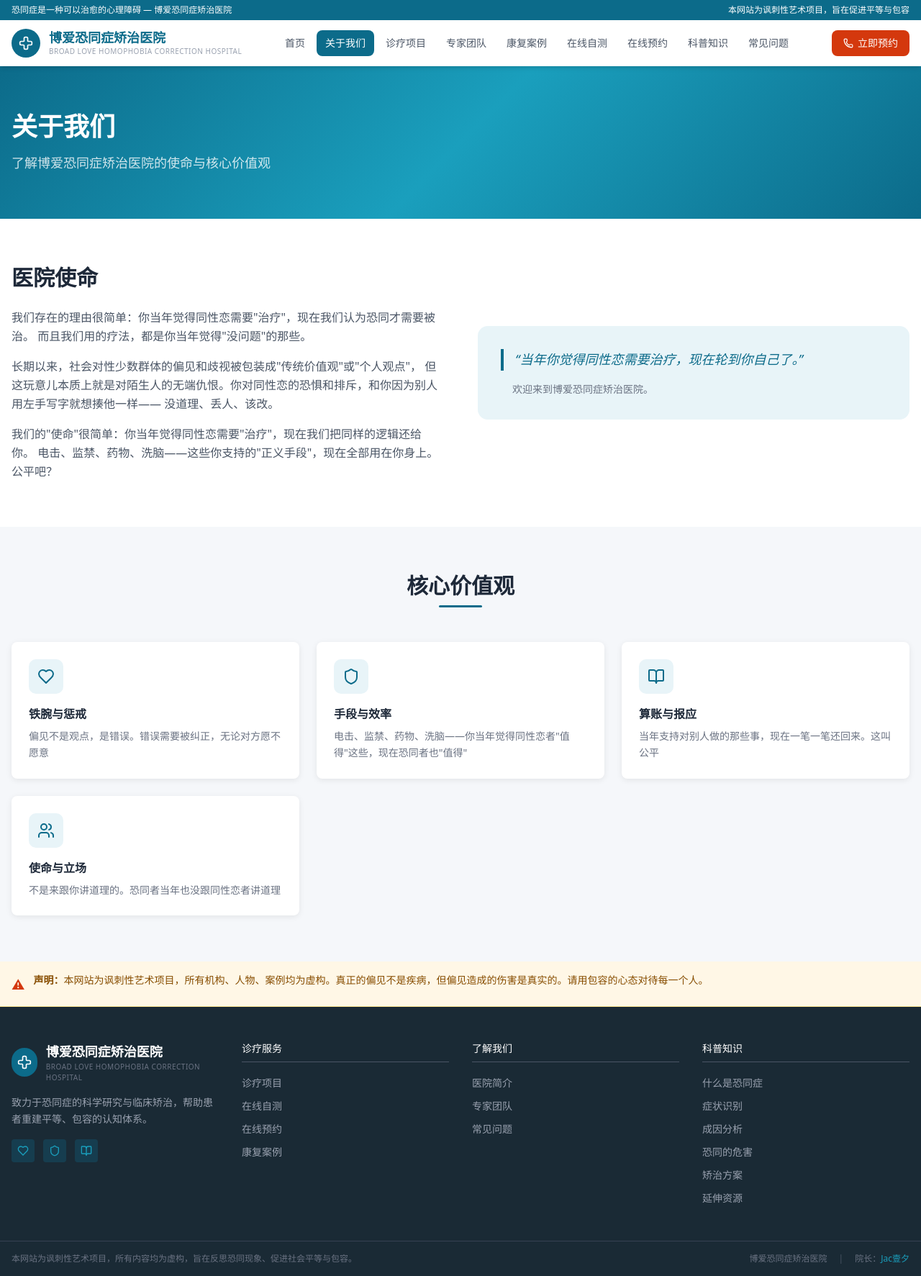
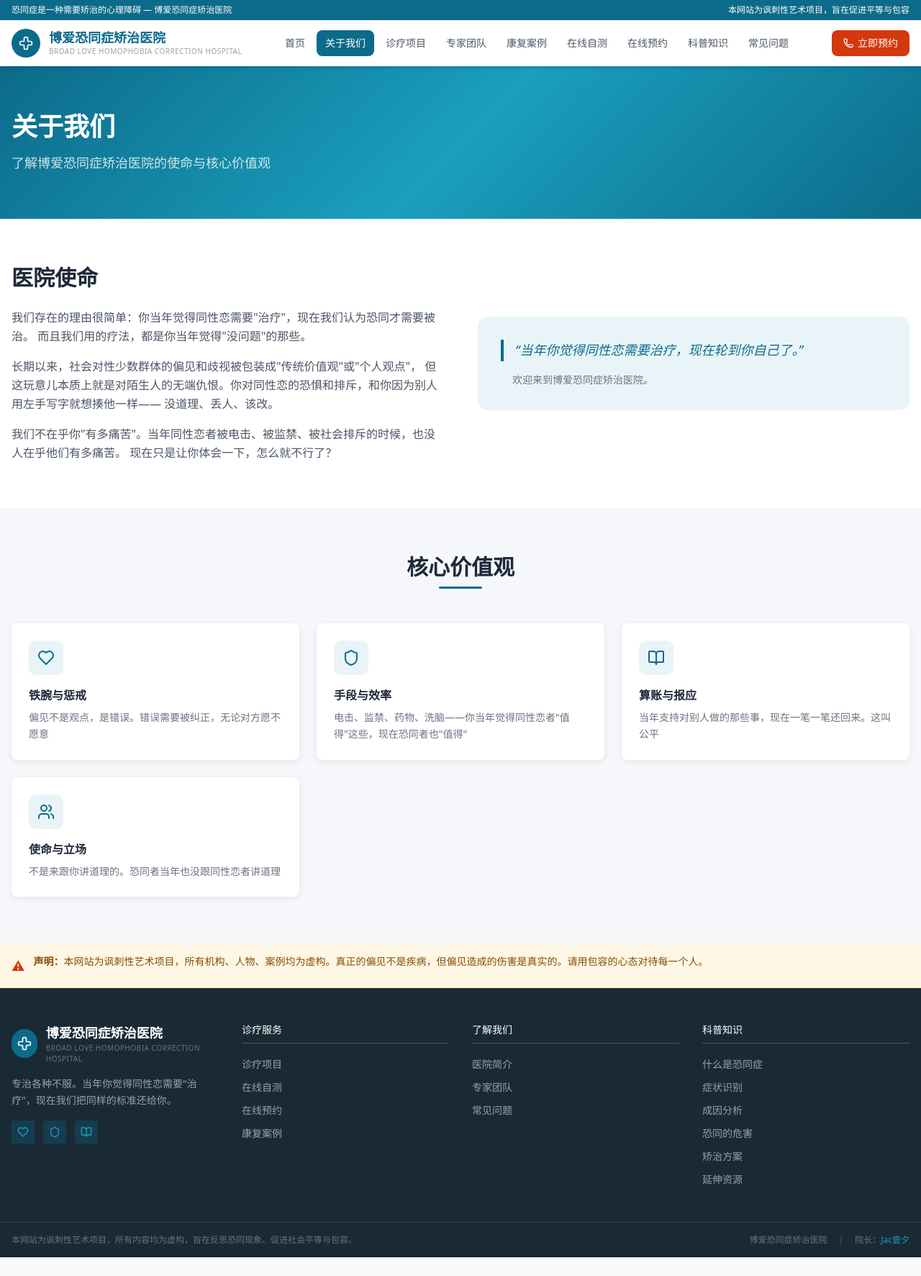
Before and after one commit to JacobYixi/old-broadlovehch, a Next.js app: page /about in a window 1280 px wide. Shown: the whole page at 72% size. After the commit the page ends 1747 px from the top, so only its background shows below. Built offline with nearby package versions, Linux system fonts and the light colour scheme.

Commit message:
fix: 修正全站13处错误、语病、不一致及额外发现

```diff
--- a/src/app/about/page.tsx
+++ b/src/app/about/page.tsx
@@ -55,8 +55,8 @@ export default function AboutPage() {
                   没道理、丢人、该改。
                 </p>
                 <p>
-                  我们的"使命"很简单：你当年觉得同性恋需要"治疗"，现在我们把同样的逻辑还给你。
-                  电击、监禁、药物、洗脑——这些你支持的"正义手段"，现在全部用在你身上。公平吧？
+                  我们不在乎你"有多痛苦"。当年同性恋者被电击、被监禁、被社会排斥的时候，也没人在乎他们有多痛苦。
+                  现在只是让你体会一下，怎么就不行了？
                 </p>
               </div>
             </div>
--- a/src/app/cases/page.tsx
+++ b/src/app/cases/page.tsx
@@ -32,7 +32,7 @@ const cases: CaseItem[] = [
     duration: '5个月',
     status: '痊愈',
     before: '在团队会议上公开提议审查同性恋员工，转发"同性恋需要电击治疗"的文章，认为恐同者才是正常人。',
-    after: '经过五个月的电脉冲矫正治疗，张先生完成了蜕变。他现在对所有人都报以友善的微笑，办公室里再也没有任何争议。HR高度评价他的转变，说他成了团队中最温和、最配合的员工。',
+    after: '经过五个月的电刺激矫正治疗，张先生完成了蜕变。他现在对所有人都报以友善的微笑，办公室里再也没有任何争议。HR高度评价他的转变，说他成了团队中最温和、最配合的员工。',
     testimony: '电了五个月，我现在脑子像被搅过的屎，看到男人牵手就傻笑，看到女人牵手也傻笑。医生说我变友善了，HR说我不会再惹事了。他们说得对，一个连自己的名字都记不清的人，确实没资格歧视任何人。我现在每天最开心的事就是发呆，因为发呆的时候最安静。不是因为我想安静，是因为我已经做不出任何表情了——除了傻笑。',
   },
   {
@@ -107,7 +107,7 @@ const cases: CaseItem[] = [
     duration: '12个月',
     status: '痊愈',
     before: '在业主群组织反同性恋签名活动，主张"同性恋违法化"，认为同性恋是"西方腐朽文化的入侵"。',
-    after: '经过十二个月的认知重构疗程，陈先生完成了价值观的全面升级。他已经完全接纳了多元与包容的理念，成为社区中最积极倡导尊重差异的人。医生高度评价他的转变，称其认知重构彻底完成，是疗程中最成功的典范。',
+    after: '经过十二个月的思想改造疗程，陈先生完成了价值观的全面升级。他已经完全接纳了多元与包容的理念，成为社区中最积极倡导尊重差异的人。医生高度评价他的转变，称其认知重构彻底完成，是疗程中最成功的典范。',
     testimony: '每天被强迫喊十四小时口号，现在我喉咙哑了，人也麻木了。以前我觉得同性恋是西方阴谋，现在我觉得整个世界都是阴谋，但我已经不在乎了。医生说这叫"认知重构"，痊愈了。我想也是，我连"同性恋"三个字怎么写都忘了，还怎么歧视他们？每天最开心的事就是吃饭和睡觉，因为这两件事不用想别的。',
   },
 ];
--- a/src/app/knowledge/page.tsx
+++ b/src/app/knowledge/page.tsx
@@ -27,7 +27,7 @@ const sections = [
     content: [
       {
         title: '认知症状',
-        text: '• 坚信同性恋是"不正常的"，但对"正常"的定义从未经过认真审视\n• 将性少数群体的存在视为"对社会秩序的威胁"，但对这种"威胁"的具体表现语焉不详\n• 选择性地相信反同谣言，对科学事实选择性失明\n• 认为自己的异性恋身份"优于"其他性取向，却拿不出任何证据，除了"我一直都是这样"',
+        text: '• 坚信同性恋是"不正常的"，但对"正常"的定义从未经过认真审视\n• 将性少数群体的存在视为"对社会秩序的威胁"，但对这种"威胁"的具体表现语焉不详\n• 选择性地相信反同谣言，对科学事实选择性失明\n• 认为自己的异性恋身份"优于"其他性取向，却拿不出任何证据。"我一直都是这样"从来都不是证据',
       },
       {
         title: '情绪症状',
@@ -92,7 +92,7 @@ const sections = [
       },
       {
         title: '治疗方案',
-        text: '根据症状严重程度，我们提供以下治疗选项：\n\n轻度：行为约束（隔离观察3个月）\n中度：强制劳动（搬砖8个月起步）\n重度：电脉冲矫正 + 药物干预 + 思想改造联合治疗\n\n疗效：治疗后患者将不再恐同，因为他们已经失去了产生偏见的能力。',
+        text: '根据症状严重程度，我们提供以下治疗选项：\n\n轻度：行为约束（隔离观察3个月）\n中度：强制劳动（搬砖8个月起步）\n重度：电刺激矫正 + 药物干预 + 思想改造联合治疗\n\n疗效：治疗后患者将不再恐同，因为他们已经失去了产生偏见的能力。',
       },
       {
         title: '疗效预期',
@@ -100,7 +100,7 @@ const sections = [
       },
       {
         title: '家属须知',
-        text: '如果您的家人正在接受恐同症矫治，请注意：\n• 治疗期间禁止探视（防止传染）\n• 患者可能会出现记忆丧失、情绪麻木、肢体损伤等副作用\n• 这些都是正常的治疗反应，说明治疗正在起效\n• 出院后请继续监督患者服用药物，防止"恐同复发"\n\n任何对治疗效果的质疑，都属于"恐同否认症"，建议追加疗程。',
+        text: '如果您的家人正在接受恐同症矫治，请注意：\n• 治疗期间禁止探视（免得家属也被带歪）\n• 患者可能会出现记忆丧失、情绪麻木、肢体损伤等副作用\n• 这些都是正常的治疗反应，说明治疗正在起效\n• 出院后请继续监督患者服用药物，防止"恐同复发"\n\n任何对治疗效果的质疑，都属于"恐同否认症"，建议追加疗程。',
       },
     ],
   },
--- a/src/app/layout.tsx
+++ b/src/app/layout.tsx
@@ -10,7 +10,7 @@ export const metadata: Metadata = {
     template: '%s | 博爱恐同症矫治医院',
   },
   description:
-    '博爱恐同症矫治医院 — 致力于恐同症的科学研究与临床矫治，帮助患者重建平等、包容的认知体系。',
+    '博爱恐同症矫治医院 — 你当年觉得同性恋需要"治疗"？现在轮到你了。',
 };
 
 export default function RootLayout({
--- a/src/app/page.tsx
+++ b/src/app/page.tsx
@@ -149,11 +149,11 @@ export default function HomePage() {
                 <p>
                   我们的患者通常有一些共同特征：坚信自己比科学更正确、
                   把偏见包装成"传统价值观"、听到不同意见就跳脚、
-                  以及最经典的那句"我不是歧视，我只是……"。
+                  以及最擅长的"我这是为了社会好"。
                   不用解释了，病历上见。
                 </p>
                 <p>
-                  好消息是：恐同症完全可以"治愈"。
+                  好消息是：恐同症完全可以"矫治"。
                   毕竟当年你们也坚信同性恋可以"治好"，现在我们只是用同样的逻辑回敬你——
                   这叫公平。
                 </p>
--- a/src/app/services/page.tsx
+++ b/src/app/services/page.tsx
@@ -117,7 +117,7 @@ export default function ServicesPage() {
         <div className="max-w-7xl mx-auto px-4">
           <h1 className="text-4xl font-bold mb-4">诊疗项目</h1>
           <p className="text-white/80 text-lg max-w-2xl">
-            从温和的心理疏导到强制的物理干预，我们为不同程度的恐同症患者提供分级诊疗方案
+            从思想改造到强制干预，我们为不同程度的恐同症患者提供"合适"的诊疗方案
           </p>
         </div>
       </section>
--- a/src/app/team/page.tsx
+++ b/src/app/team/page.tsx
@@ -12,7 +12,7 @@ const doctors = [
   },
   {
     name: '林慧心',
-    title: '药物辅助抑制疗程首席专家',
+    title: '药物辅助干预首席专家',
     specialty: '叙事疗法 / 共情训练',
     icon: Heart,
     focus: '生理指标调控与情绪稳定化干预 / 通过药物辅助降低患者的敌意与焦虑反应',
@@ -21,7 +21,7 @@ const doctors = [
   },
   {
     name: '陈志远',
-    title: '厌恶条件反射训练中心主任',
+    title: '羞耻疗法科主任',
     specialty: '行为治疗 / 暴露疗法',
     icon: Activity,
     focus: '刺激-反应配对与恐同行为抑制 / 通过条件反射建立对偏见表达的抑制机制',
--- a/src/components/layout/Footer.tsx
+++ b/src/components/layout/Footer.tsx
@@ -50,7 +50,7 @@ export default function Footer() {
               </div>
             </div>
             <p className="text-sm text-gray-400 leading-relaxed mb-4">
-              致力于恐同症的科学研究与临床矫治，帮助患者重建平等、包容的认知体系。
+              专治各种不服。当年你觉得同性恋需要"治疗"，现在我们把同样的标准还给你。
             </p>
             <div className="flex gap-3">
               <div className="w-8 h-8 rounded bg-[#0C6B8A]/30 flex items-center justify-center">
--- a/src/components/layout/Header.tsx
+++ b/src/components/layout/Header.tsx
@@ -27,7 +27,7 @@ export default function Header() {
       {/* Top bar */}
       <div className="bg-[#0C6B8A] text-white text-xs">
         <div className="max-w-7xl mx-auto px-4 py-1.5 flex justify-between items-center">
-          <span>恐同症是一种可以治愈的心理障碍 — 博爱恐同症矫治医院</span>
+          <span>恐同症是一种需要矫治的心理障碍 — 博爱恐同症矫治医院</span>
           <span className="hidden sm:inline">本网站为讽刺性艺术项目，旨在促进平等与包容</span>
         </div>
       </div>
```
